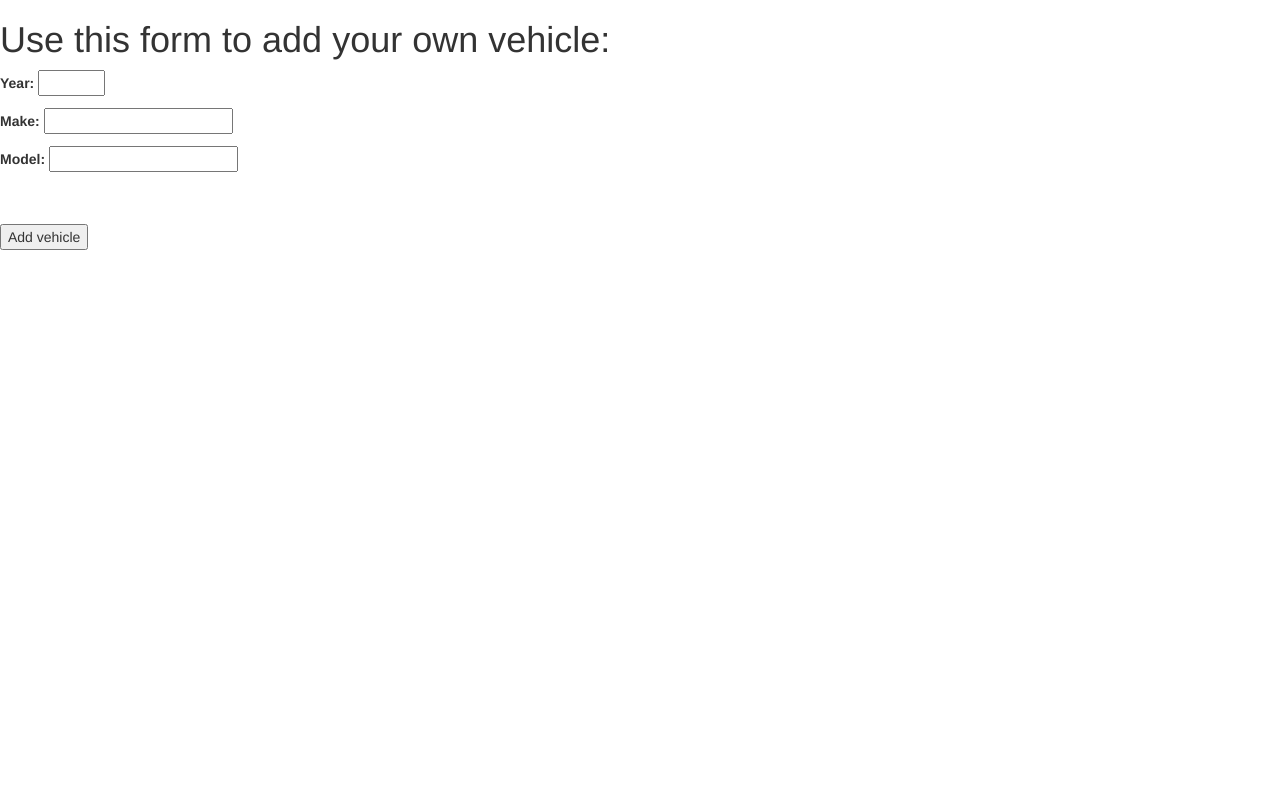
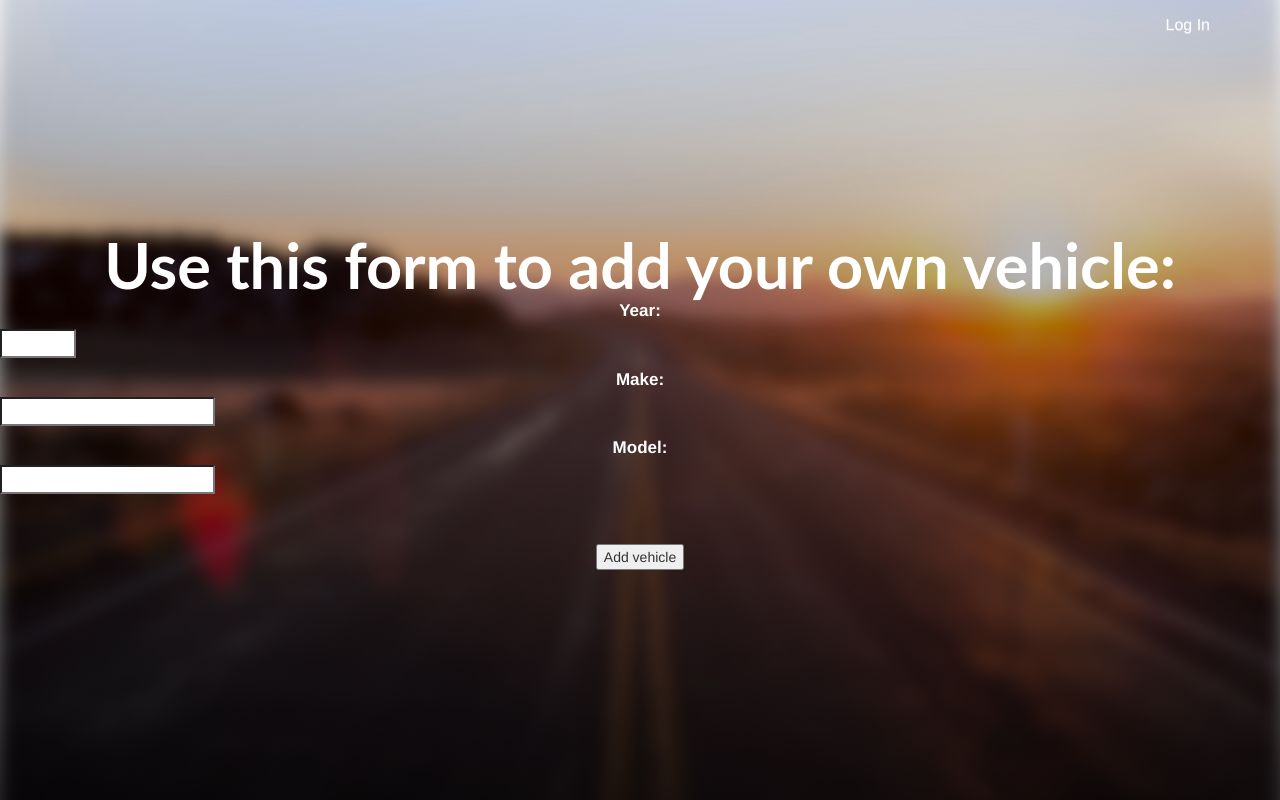
Before and after one commit to kennykhoapham/crowdshift, a Django app: page /add-vehicle in a window 1280 px wide. Run offline with Django 3.2, Linux system fonts and the light colour scheme; some libraries are stand-ins or nearby versions.

Commit message:
modified added_vehicle page

```diff
--- a/templates/add_vehicle.html
+++ b/templates/add_vehicle.html
@@ -3,19 +3,54 @@
 <htmln lang="en">
 	<head>
 		<meta charset="utf-8">
+
 		<link rel="stylesheet" href="https://maxcdn.bootstrapcdn.com/bootstrap/3.3.4/css/bootstrap.min.css">
 		<link rel="stylesheet" href="https://maxcdn.bootstrapcdn.com/bootstrap/3.3.4/css/bootstrap-theme.min.css">
 		<script src="https://maxcdn.bootstrapcdn.com/bootstrap/3.3.4/js/bootstrap.min.js"></script>
+		<link rel="stylesheet" href="{{ STATIC_URL }}custom.css" >
 	</head>
 
 	<body>
-<h1> Use this form to add your own vehicle: </h1>
+
+<nav class="navbar navbar-fixed-top">
+    <div class="container">
+		{% block header %}
+        	<!-- <a class="navbar-brand" href="/">{% trans "Home" %}</a> -->
+        		<div class="collapse navbar-collapse">
+            		<ul class="nav navbar-nav navbar-right">
+                		<li class ="font-change">
+                			{% if user.is_authenticated %}
+                			<a>{% trans "Logged in as" %} {{ user.username }}</a>
+		        			<!-- <p class ="navbar-brand">{% trans "Logged in as" %} {{ user.username }}</p> -->
+		        		</li>
+		        		<li class="font-change">
+		        			<a href="{% url 'auth_logout' %}">{% trans "Log Out" %}</a>
+		        		</li>
+		        		<li class="font-change">
+                    		<a href="{% url 'auth_password_change' %}">{% trans "Change Password" %}</a>
+                		</li>
+                		<li class="font-change">
+                			{% else %}
+		       				<a href="{% url 'auth_login' %}">{% trans "Log In" %}</a>
+		    				{% endif %}
+		    				{% endblock %}
+                		</li>
+            		</ul>
+        		</div>
+    </div>
+</nav>
+
+<header class="header">
+    <div class="text-vertical-center">
+		<h1> Use this form to add your own vehicle: </h1>
 
 			<form action='/add-vehicle/' method='post'>
 				{% csrf_token %}
 				{{ form.as_p }} <br> <br>
 				<input type='submit' value='Add vehicle' />
 			</form>
+     </div>
+</header>
 
 	</body>
 </html>
```
Also changed, not shown: templates/vehicle_added.html (+41 -1 lines).
